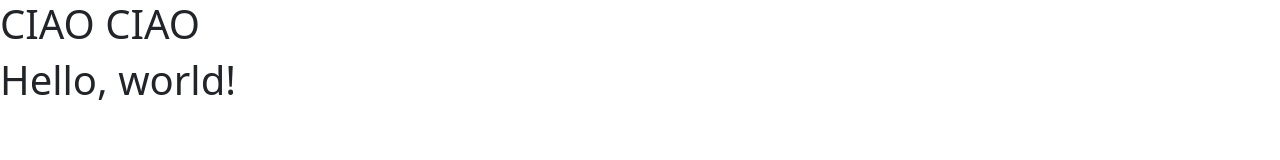
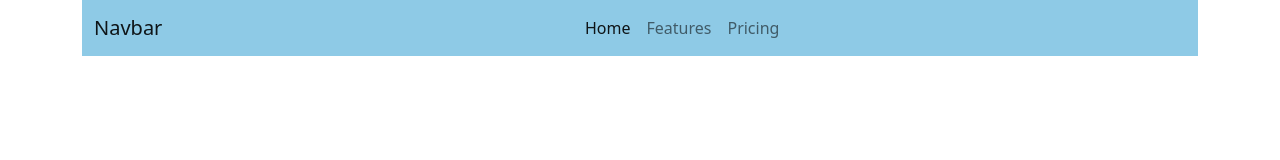
Before and after one commit to Infratron/P07, a plain HTML site: page index.html in a window 1280 px wide. Drawn offline with nearby package versions, Linux system fonts and the light colour scheme.

Commit message:
Fatte modifiche a index e css

```diff
--- a/index.html
+++ b/index.html
@@ -5,25 +5,34 @@
     <meta name="viewport" content="width=device-width, initial-scale=1">
     <title>Bootstrap demo</title>
     <link href="https://cdn.jsdelivr.net/npm/bootstrap@5.2.3/dist/css/bootstrap.min.css" rel="stylesheet" integrity="sha384-rbsA2VBKQhggwzxH7pPCaAqO46MgnOM80zW1RWuH61DGLwZJEdK2Kadq2F9CUG65" crossorigin="anonymous">
-  </head>
+    <link rel="stylesheet" href="./style.css">
+    </head>
   <body>
 
+    <main class="container">
+        <nav class="navbar navbar-expand-lg nav-custom-mio">
+            <div class="container-fluid">
+              <a class="navbar-brand" href="#">Navbar</a>
+              <button class="navbar-toggler" type="button" data-bs-toggle="collapse" data-bs-target="#navbarNav" aria-controls="navbarNav" aria-expanded="false" aria-label="Toggle navigation">
+                <span class="navbar-toggler-icon"></span>
+              </button>
+              <div class="collapse navbar-collapse" id="navbarNav">
+                <ul class="navbar-nav mx-auto">
+                  <li class="nav-item">
+                    <a class="nav-link active" aria-current="page" href="#">Home</a>
+                  </li>
+                  <li class="nav-item">
+                    <a class="nav-link" href="#">Features</a>
+                  </li>
+                  <li class="nav-item">
+                    <a class="nav-link" href="#">Pricing</a>
+                  </li>
+                </ul>
+              </div>
+            </div>
+          </nav>
+    </main>
 
-
-
-
-
-
-
-
-
-
-
-
-
-
-    <h1>CIAO CIAO</h1>
-    <h1>Hello, world!</h1>
     <script src="https://cdn.jsdelivr.net/npm/bootstrap@5.2.3/dist/js/bootstrap.bundle.min.js" integrity="sha384-kenU1KFdBIe4zVF0s0G1M5b4hcpxyD9F7jL+jjXkk+Q2h455rYXK/7HAuoJl+0I4" crossorigin="anonymous"></script>
   </body>
 </html>
--- a/style.css
+++ b/style.css
@@ -0,0 +1,11 @@
+:root{
+    --sky-blue:#8ecae6;
+    --blue-green:#219EBC;
+
+}
+
+
+
+.nav-custom-mio {
+    background-color: var(--sky-blue);
+}
```
